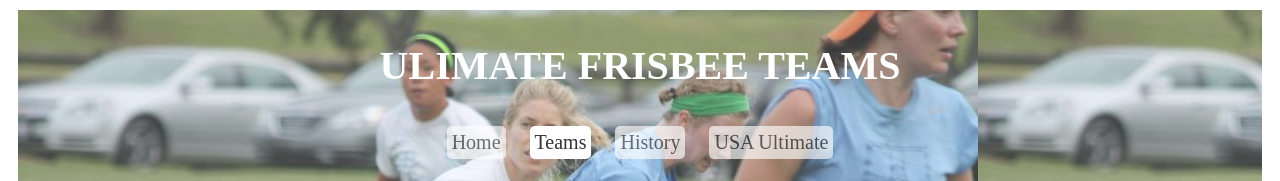
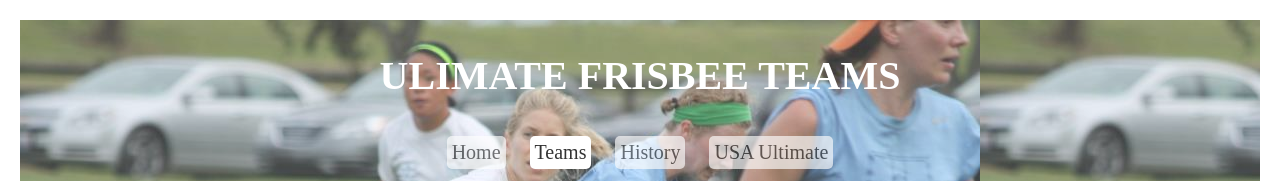
Before and after one commit to garvitkhurana/Introduction_to_CSS3-Courera, a plain HTML site: page teams.html in a window 1280 px wide. Shown: the top 181 px of the page. Drawn offline with Linux system fonts and the light colour scheme; files whose address does not match are found by name.

Commit message:
no message

```diff
--- a/css/hw2.css
+++ b/css/hw2.css
@@ -8,6 +8,7 @@ h1{
 header{
 	margin: 10px 10px 0px 10px;
 	padding: 5px 5px 15px;
+	background-color: #ffffff;
 	background-image:url("/Users/garvitkhurana/Desktop/CSS3/images/flywheel.jpg");
 	opacity: 0.8;
 }
@@ -59,3 +60,8 @@ h2{
 main{
 	display: inline-block;
 	margin:0px 5px 5px 5px;}
+body{
+	padding: 5px;
+	margin: 5px;}
+
+}
```
